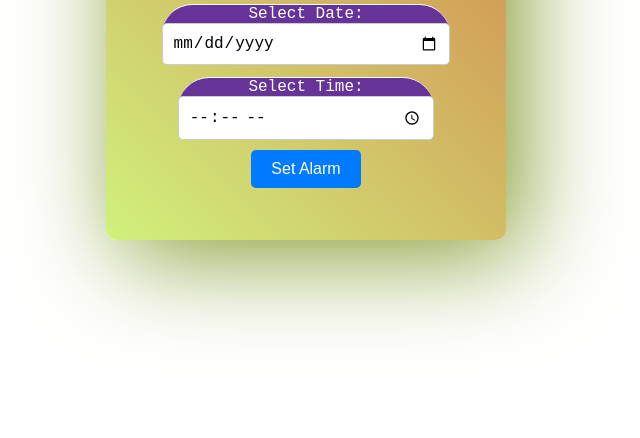
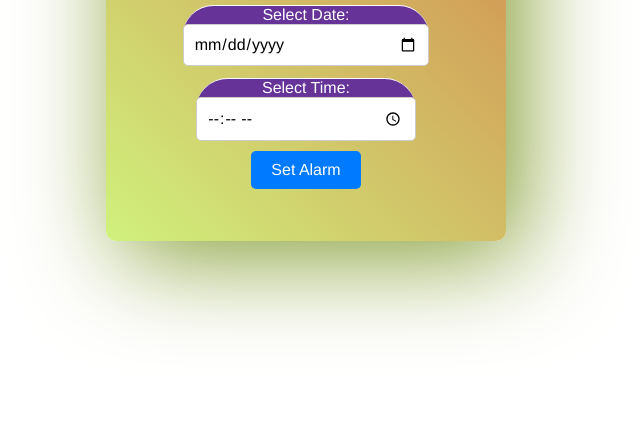
Before and after one commit to AmitKumarr2024/AlarmClock, a plain HTML site: page index.html in a window 1280 px wide. Shown: the part 362-800 px from the top of the page, without its empty margins (334-974 px from the left). Drawn offline with Linux system fonts and the light colour scheme.

Commit message:
update related FONT style

```diff
--- a/style.css
+++ b/style.css
@@ -1,8 +1,12 @@
+/* whole page css will cover here. */
 * {
   margin: 0;
   padding: 0;
   box-sizing: border-box;
+  font-family: 'Franklin Gothic Medium', 'Arial Narrow', Arial, sans-serif;
 }
+
+/* this is body of clock container */
 body {
   font-family: monospace, sans-serif;
   display: flex;
@@ -44,6 +48,9 @@ body {
   align-items: center;
   gap: 10px;
 }
+
+
+/* all the input element css set at one place by this css selection */
 input[type="date"],
 input[type="time"] {
   padding: 10px;
@@ -54,6 +61,7 @@ input[type="time"] {
   max-width: 300px;
 }
 
+/* to display before input element */
 label {
   border: 1px solid white;
   border-bottom-width: 0;
@@ -92,6 +100,7 @@ label {
   color: #333;
 }
 
+/* all records of set alarm list */
 .alarm {
   width: 350px;
   background-color: #f0f0f0;
@@ -106,6 +115,7 @@ label {
   font-size: 14px;
 }
 
+/* This will lead to animation of set alarm list */
 @keyframes fadeIn {
   from {
     opacity: 0;
```
